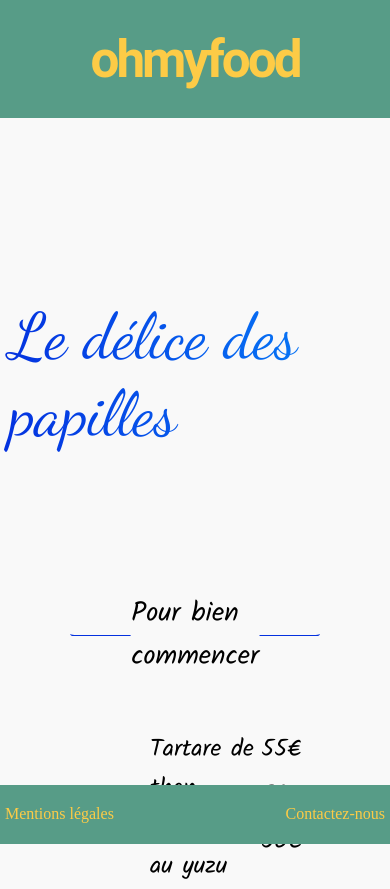
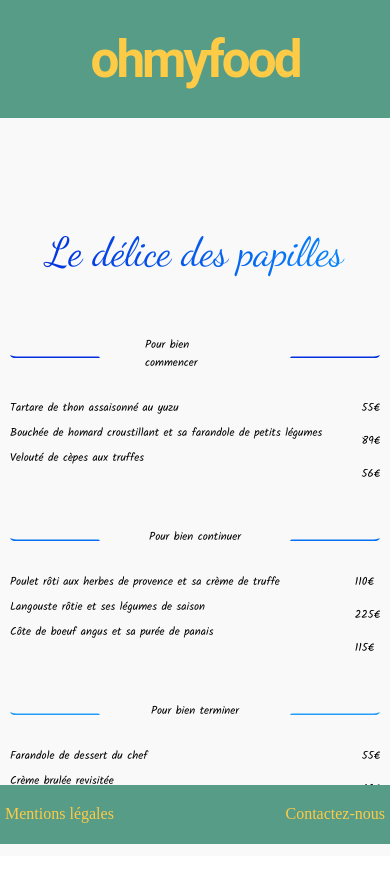
Before and after one commit to Ryatsune/Ohmyfood, a plain HTML site: page le_delice_des_papilles.html in a window 390 px wide. Shown: the top 889 px of the page. Drawn offline with Linux system fonts and the light colour scheme.

Commit message:
Add: mediaQ 320/767px menu 3

```diff
--- a/style.scss
+++ b/style.scss
@@ -922,4 +922,56 @@ h2
             font-size: 0.7em;
         }
     }
+
+        /* Le délice des papilles */
+
+    .menu3--modif
+    {
+        margin-bottom: 15px;
+    }
+
+    .title__delice
+    {
+        margin: 100px 0px 0px 0px;
+        h2
+        {
+            font-size: 3.6em;
+            padding: 10px;
+        }
+    }
+
+    .subtitle__delice
+    {
+        display: flex;
+        padding: 10px;
+        margin: 0px;
+        h3
+        {
+            justify-content: center;
+            padding: 10px 0px 0px 0px;
+            font-size: 0.7em;
+            width: 100px;
+        }
+        #Calque_3, #Calque_3-1
+        {
+            width: 90px;
+        }
+    }
+
+    .dishes__delice
+    {
+        padding: 10px;
+        li
+        {
+            font-size: 0.7em;
+        }
+    }
+
+    .prices
+    {
+        li
+        {
+            padding-bottom: 8px;
+        }
+    }
 }
```
Also changed, not shown: style.css, 1 other file.
